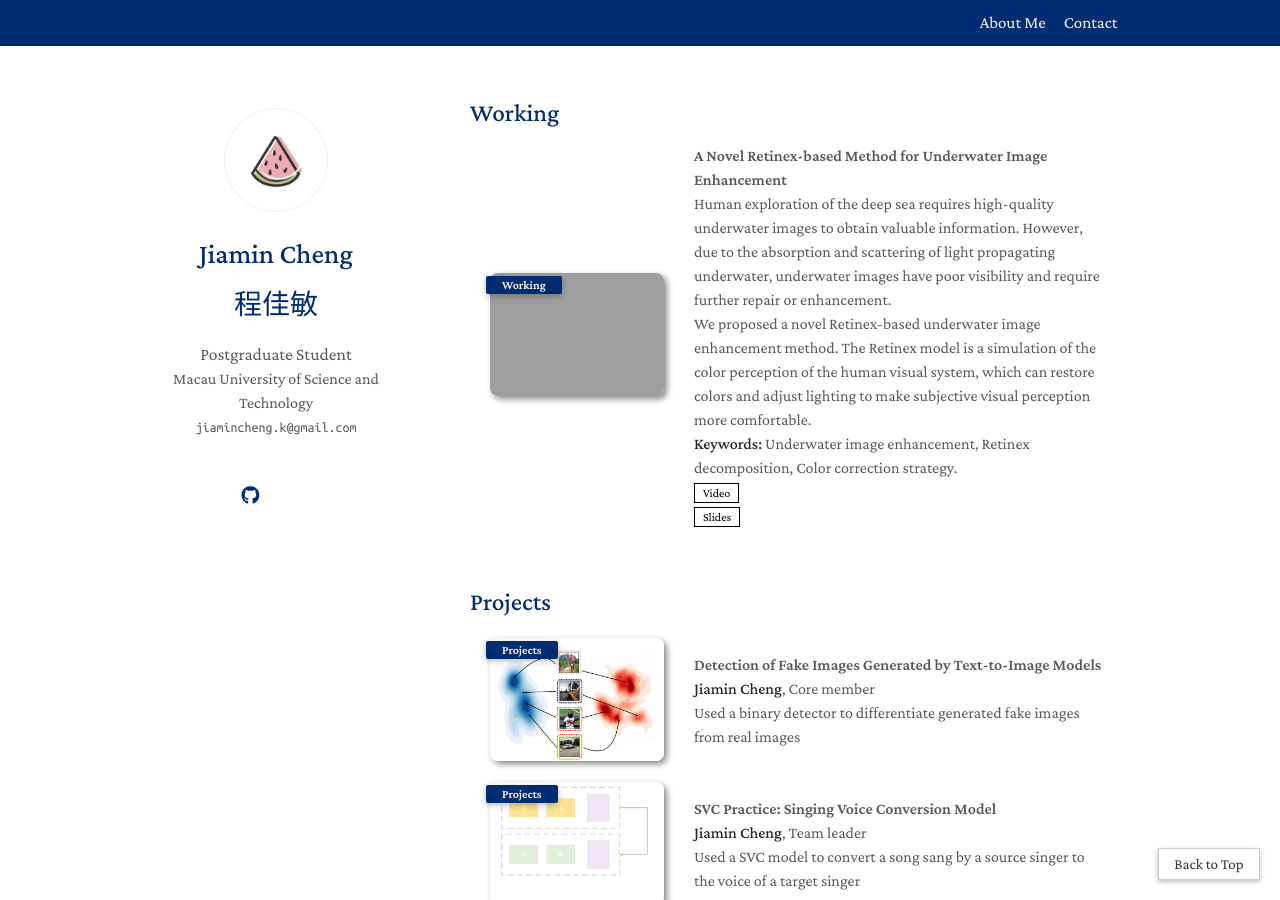
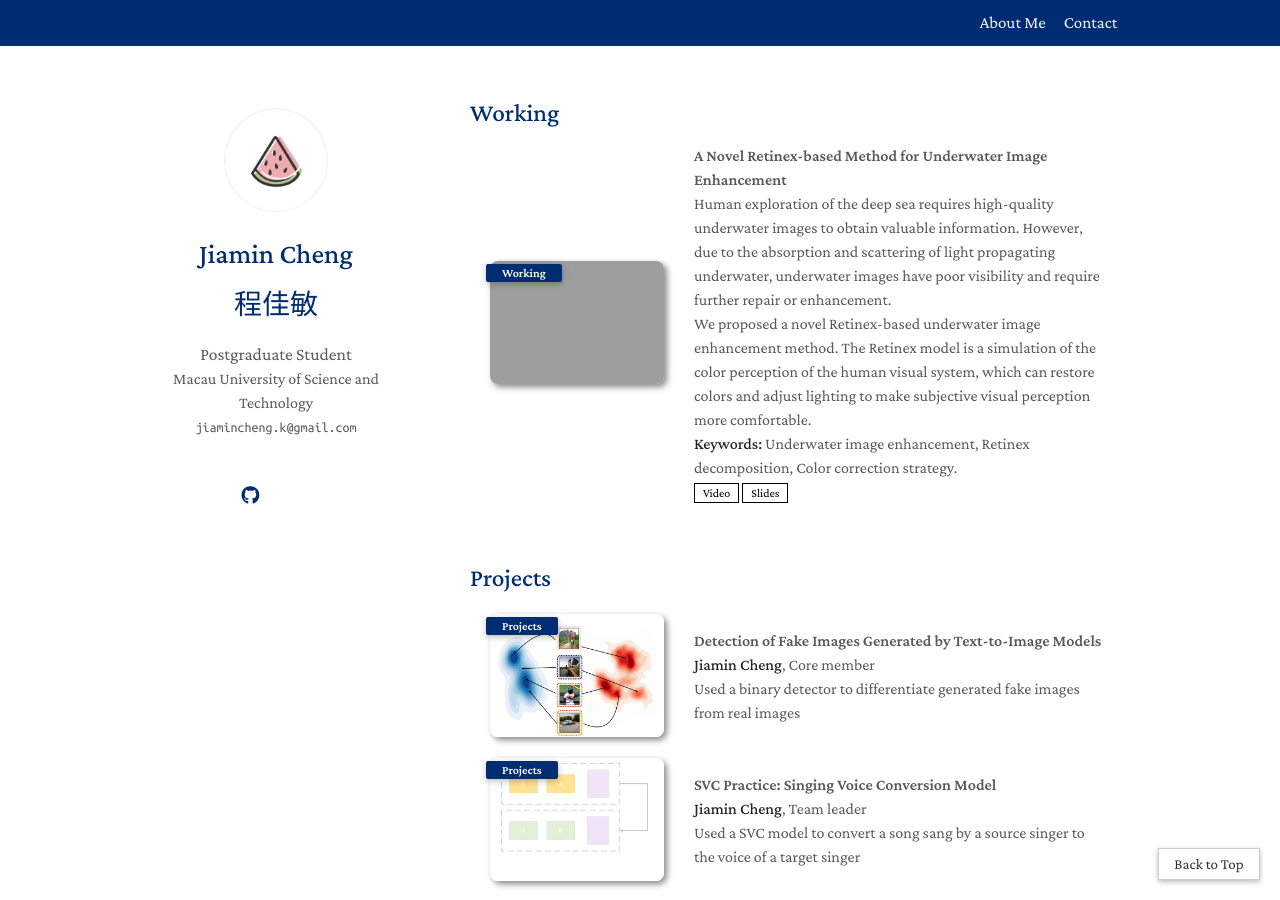
Before and after one commit to jiamincheng/jiamincheng.github.io, a Jekyll site: the page built from index.md, in a window 1280 px wide and 900 px high, scrolled down 633 px. Built offline with Jekyll 4.4.1, drawn with Linux system fonts in a browser that asks for light colours; a style sheet for code colours, icons or effects is not loaded; grey boxes are pictures that could not be loaded.

Commit message:
Update preprint.md

```diff
--- a/_includes/preprint.md
+++ b/_includes/preprint.md
@@ -24,9 +24,7 @@
       </div>
     <div class="links">
       <a href="https://youtu.be/D2sRUVyj0YU" class="btn btn-sm z-depth-0" role="button" target="_blank" style="font-size:12px;">Video</a>
-    </div>
-    <div class="links">
-      <a src="files/figs/preprint/uie1.pdf" class="btn btn-sm z-depth-0" role="button" target="_blank" style="font-size:12px;">Slides</a>
+      <a href="files/figs/preprint/uie1.pdf" class="btn btn-sm z-depth-0" role="button" target="_blank" style="font-size:12px;">Slides</a>
     </div>
   </div>
 </div>
```
